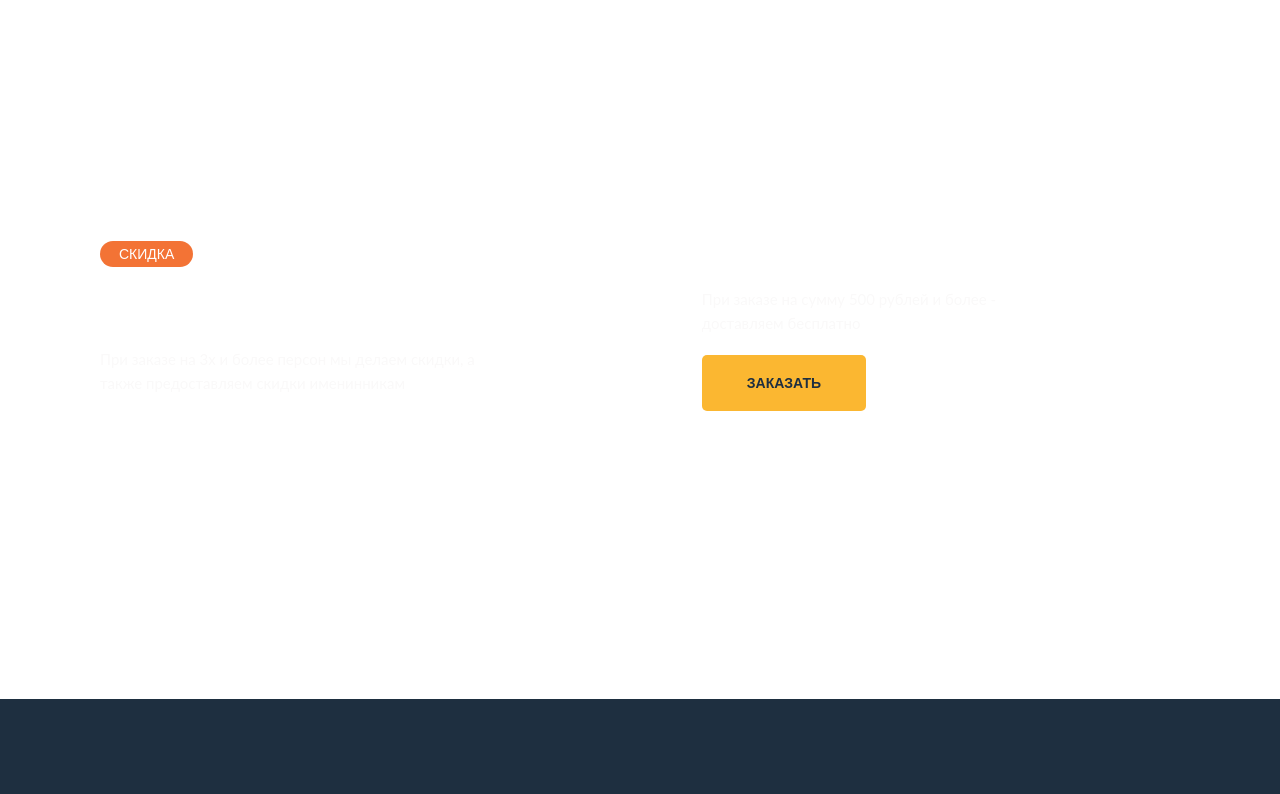
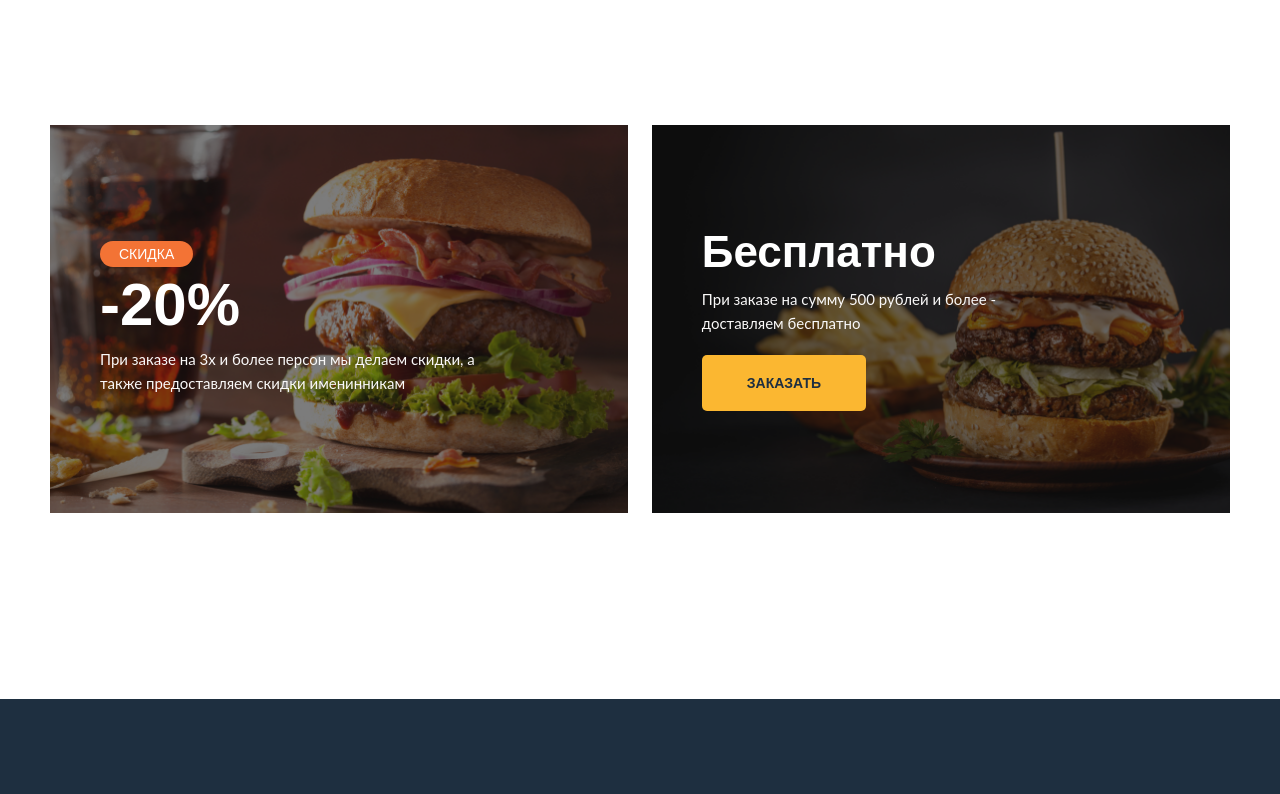
Before and after one commit to jfilya/burger, a plain HTML site: page index.html in a window 1280 px wide. Shown: the part 880-1674 px from the top of the page. Drawn offline with Linux system fonts and the light colour scheme.

Commit message:
Update main.css

```diff
--- a/style/main.css
+++ b/style/main.css
@@ -86,11 +86,11 @@ h1 span{
  background-position: center;
 }
 .promo-left{
-    background-image: url(promo-left.png);
+    background-image: url(../promo-left.png);
     padding: 116px 50px;
 }
 .promo-right{
-    background-image: url(promo-right.png);
+    background-image: url(../promo-right.png);
     padding: 102px 50px;
 }
 .sale{
```
